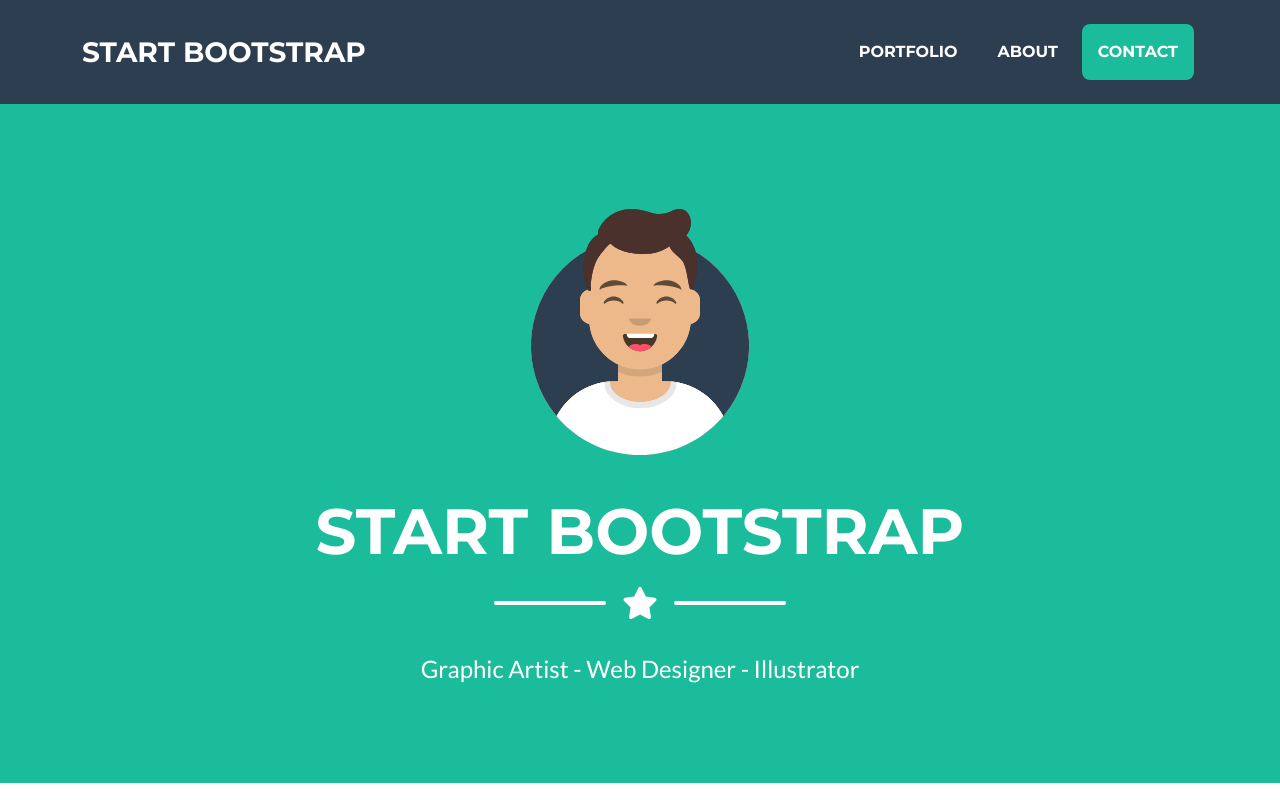
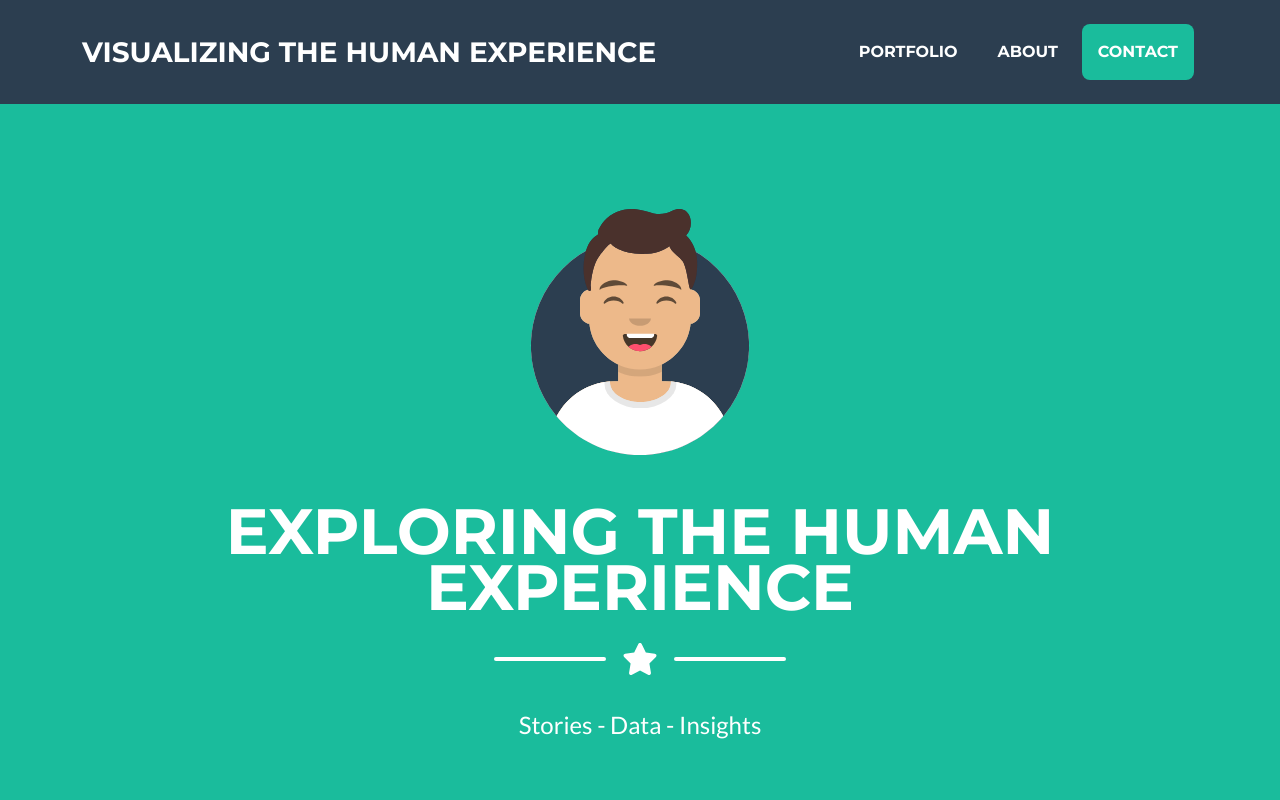
Before and after one commit to abanerjee1564/Final_Project, a plain HTML site: page index.html in a window 1280 px wide. Shown: the top 800 px of the page. Drawn offline with nearby package versions, Linux system fonts and the light colour scheme.

Commit message:
Update index.html

```diff
--- a/index.html
+++ b/index.html
@@ -5,7 +5,7 @@
         <meta name="viewport" content="width=device-width, initial-scale=1, shrink-to-fit=no" />
         <meta name="description" content="" />
         <meta name="author" content="" />
-        <title>Freelancer - Start Bootstrap Theme</title>
+        <title> The Human Experience in Data - Akash Banerjee </title>
         <!-- Favicon-->
         <link rel="icon" type="image/x-icon" href="assets/favicon.ico" />
         <!-- Font Awesome icons (free version)-->
@@ -20,7 +20,7 @@
         <!-- Navigation-->
         <nav class="navbar navbar-expand-lg bg-secondary text-uppercase fixed-top" id="mainNav">
             <div class="container">
-                <a class="navbar-brand" href="#page-top">Start Bootstrap</a>
+                <a class="navbar-brand" href="#page-top">Visualizing the Human Experience</a>
                 <button class="navbar-toggler text-uppercase font-weight-bold bg-primary text-white rounded" type="button" data-bs-toggle="collapse" data-bs-target="#navbarResponsive" aria-controls="navbarResponsive" aria-expanded="false" aria-label="Toggle navigation">
                     Menu
                     <i class="fas fa-bars"></i>
@@ -40,7 +40,7 @@
                 <!-- Masthead Avatar Image-->
                 <img class="masthead-avatar mb-5" src="assets/img/avataaars.svg" alt="..." />
                 <!-- Masthead Heading-->
-                <h1 class="masthead-heading text-uppercase mb-0">Start Bootstrap</h1>
+                <h1 class="masthead-heading text-uppercase mb-0">Exploring the Human Experience</h1>
                 <!-- Icon Divider-->
                 <div class="divider-custom divider-light">
                     <div class="divider-custom-line"></div>
@@ -48,7 +48,7 @@
                     <div class="divider-custom-line"></div>
                 </div>
                 <!-- Masthead Subheading-->
-                <p class="masthead-subheading font-weight-light mb-0">Graphic Artist - Web Designer - Illustrator</p>
+                <p class="masthead-subheading font-weight-light mb-0">Stories - Data - Insights</p>
             </div>
         </header>
         <!-- Portfolio Section-->
```
